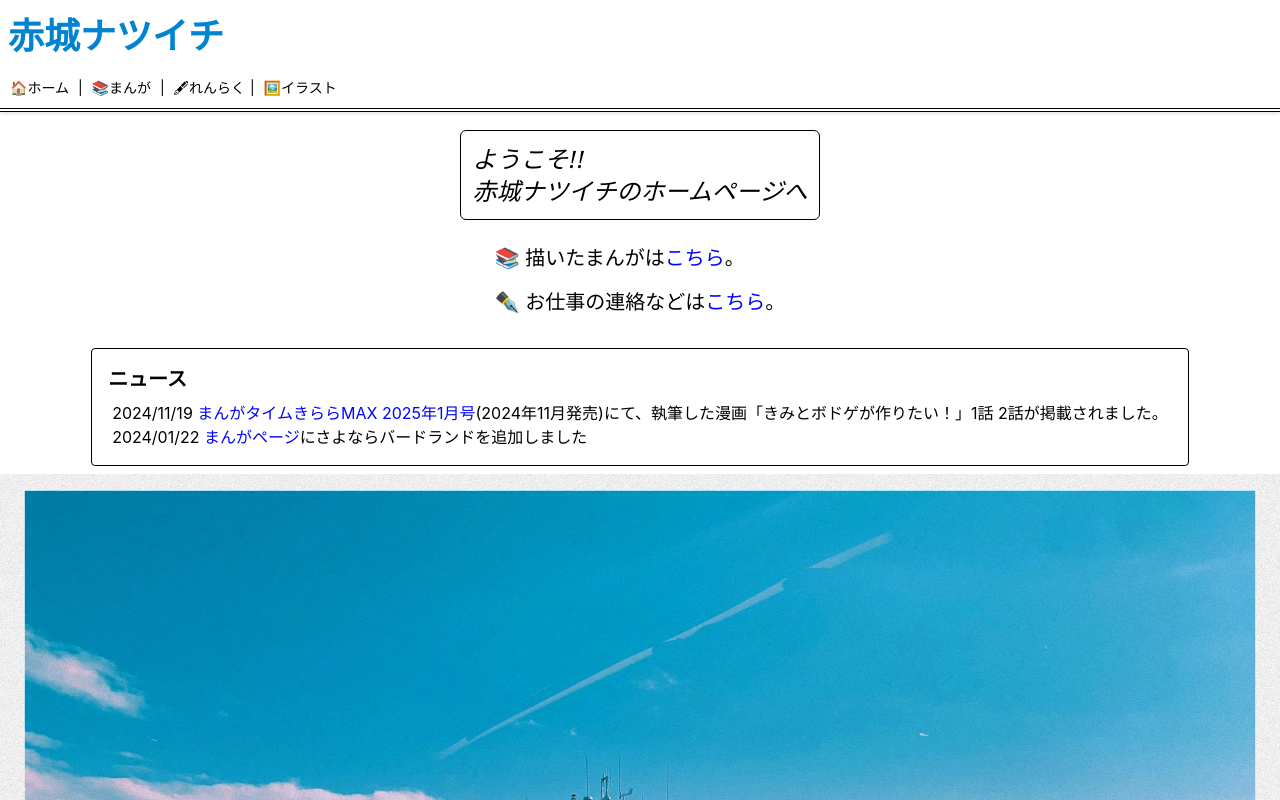
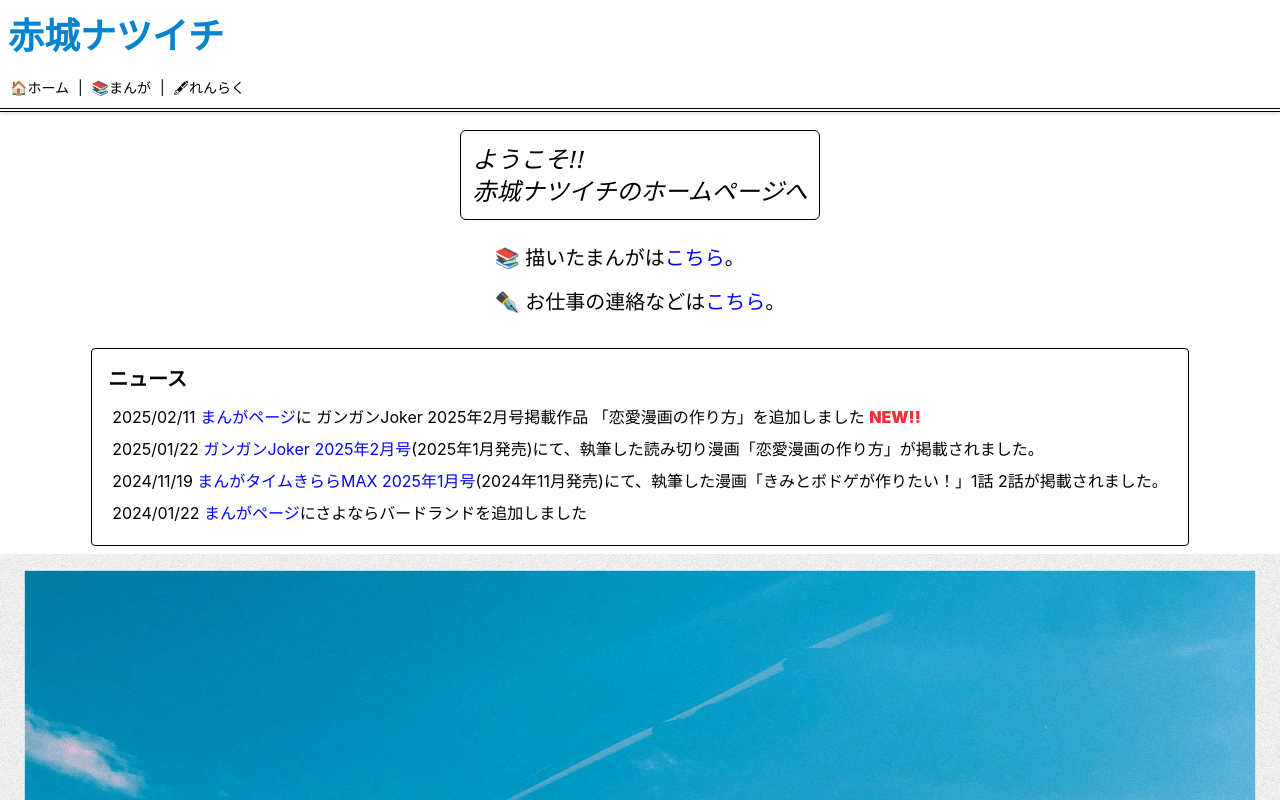
Before and after one commit to 3l4l5/natsuichi, a Vue app in the folder natsuichi/: page / in a window 1280 px wide. Shown: the top 800 px of the page. Built offline with nearby package versions, Linux system fonts and the light colour scheme.

Commit message:
ニュースを追加

```diff
--- a/natsuichi/src/App.vue
+++ b/natsuichi/src/App.vue
@@ -12,9 +12,8 @@
         <div class="menu_component">
           <router-link to="/"><span class="menu">🏠ホーム</span></router-link> |
           <router-link outer-link to="/comics"><span class="menu">📚まんが</span></router-link> |
-          <router-link to="/work"><span class="menu">🖋れんらく</span></router-link
-          >|
-          <router-link to="/work"><span class="menu">🖼️イラスト</span></router-link>
+          <router-link to="/work"><span class="menu">🖋れんらく</span></router-link>
+          <!-- <router-link to="/work"><span class="menu">🖼️イラスト</span></router-link> -->
         </div>
         <hr class="hr_up" />
         <hr class="hr_down" />
--- a/natsuichi/src/pages/home/index.vue
+++ b/natsuichi/src/pages/home/index.vue
@@ -15,13 +15,25 @@
       <h3 class="text-xl font-black p-2">ニュース</h3>
       <div class="px-3">
         <ul>
-          <li>
+          <li class="py-1">
+            2025/02/11 <a href="/comics">まんがページ</a>に ガンガンJoker 2025年2月号掲載作品
+            「恋愛漫画の作り方」を追加しました <span class="text-red-500 font-black">NEW!!</span>
+          </li>
+          <li class="py-1">
+            2025/01/22
+            <a href="https://x.com/gangan_joker/status/1881735003241066870"
+              >ガンガンJoker 2025年2月号</a
+            >(2025年1月発売)にて、執筆した読み切り漫画「恋愛漫画の作り方」が掲載されました。
+          </li>
+          <li class="py-1">
             2024/11/19
             <a href="https://x.com/mangatimekirara/status/1858511262201905188"
               >まんがタイムきららMAX 2025年1月号</a
             >(2024年11月発売)にて、執筆した漫画「きみとボドゲが作りたい！」1話 2話が掲載されました。
           </li>
-          <li>2024/01/22 <a href="/comics">まんがページ</a>にさよならバードランドを追加しました</li>
+          <li class="py-1">
+            2024/01/22 <a href="/comics">まんがページ</a>にさよならバードランドを追加しました
+          </li>
         </ul>
       </div>
     </div>
```
